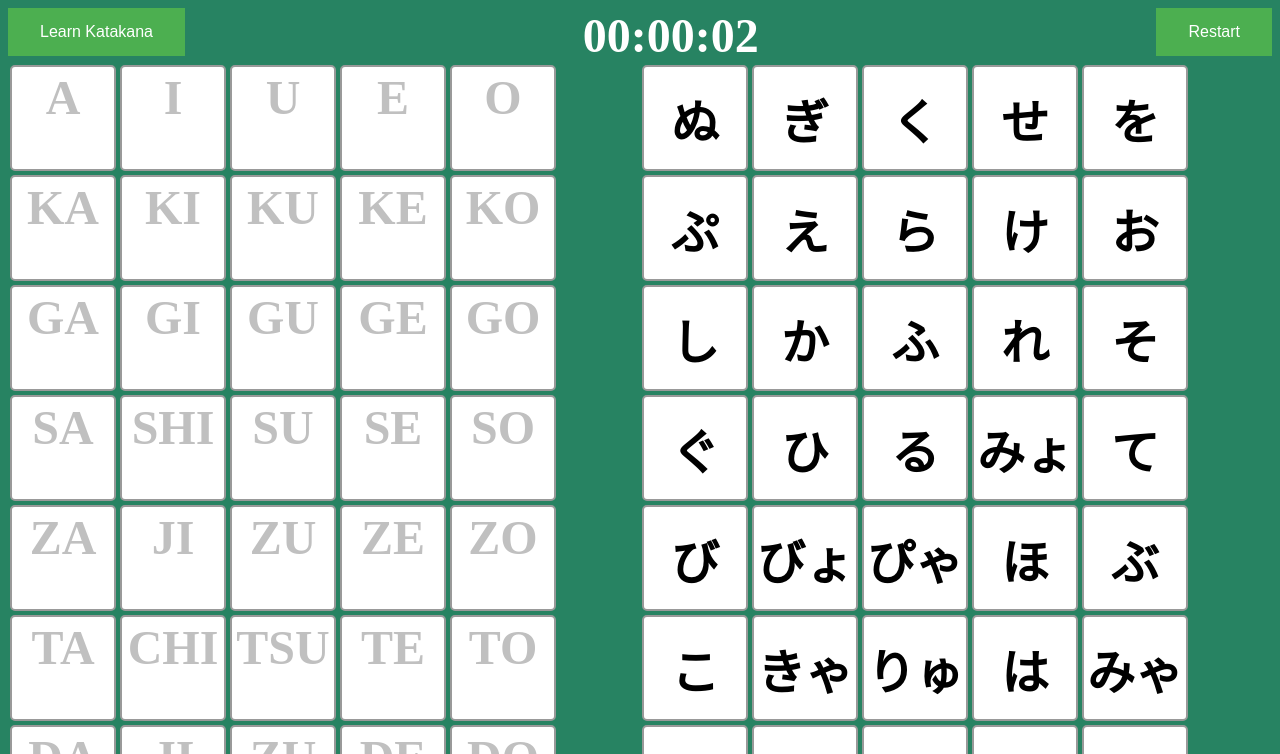
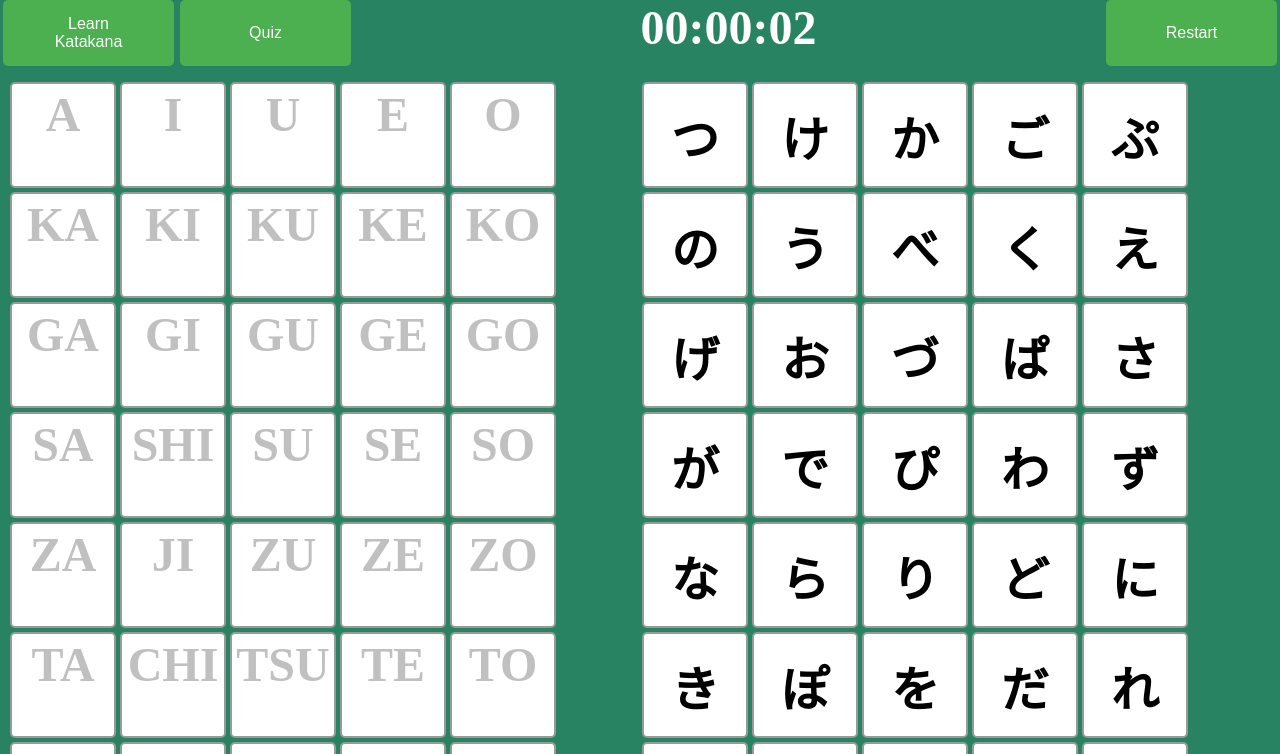
Before and after one commit to Oscarwa/jpLearn, a plain HTML site: page index.html in a window 1280 px wide. Both pictures are taken after a click on the button "Start". Shown: the top 754 px of the page. Drawn offline with Linux system fonts and the light colour scheme.

Commit message:
Improved UI and usability

```diff
--- a/index.html
+++ b/index.html
@@ -9,8 +9,9 @@
     <header class="container header">
       <button id="hiraganaMode" class="mode hide" onclick="mode(HIRAGANA)">Learn Hiragana</button>
       <button id="katakanaMode" class="mode hide" onclick="mode(KATAKANA)">Learn Katakana</button>
+      <button onclick="quiz()" class="hide quiz" id="quiz">Quiz</button>
       <button onclick="start(true)" id="start">Start</button>
-      <time id="time"></time>
+      <div id="score"></div>
       <button onclick="start()" class="hide restart" id="restart">Restart</button>
     </header>
     <div class="main">
@@ -55,37 +56,51 @@
 
       function drop(ev) {
         ev.preventDefault();
-        var data = ev.dataTransfer.getData("code");
+        let data = ev.dataTransfer.getData("code");
         let hiraganaBox = document.getElementById(data);
-        if(data === ev.target.dataset.code) {
-          ev.target.innerText = hiraganaBox.innerText;
+        let dropCode = ev.target.dataset.code || ev.target.parentElement.dataset.code;
+        let arrItem = hiragana.find(function(item) {
+          return item.sound === data;
+        });
+        if(data === dropCode) {
+          ev.target.innerHTML = "<b>" + dropCode + "</b>" + hiraganaBox.innerHTML;
           ev.target.classList.add('done')
+          let wClass = getTriesClass(arrItem.tries);
+          if(!!wClass) {
+            ev.target.classList.add(wClass);
+          }
           hiraganaBox.remove();
         } else {
-          let arrItem = hiragana.find(function(item) {
-            return item.sound === data;
-          });
+
           arrItem.tries = arrItem.tries || 0;
           arrItem.tries++;
           hiraganaBox.children[1].innerText = arrItem.tries;
-          switch (arrItem.tries) {
-            case 3:
-              hiraganaBox.classList.add('w1');
-              break;
-            case 5:
-              hiraganaBox.classList.add('w2');
-              break;
-            case 7:
-              hiraganaBox.classList.add('w3');
-              break;
-            case 10:
-              hiraganaBox.classList.add('w4');
-              break;
+          let wClass = getTriesClass(arrItem.tries);
+          if(!!wClass) {
+            hiraganaBox.classList.add(wClass);
           }
         }
       }
 
       const timer = new Timer();
+
+      function getTriesClass(tries) {
+        if(tries < 3){
+          return '';
+        } else if(tries < 5) {
+          return 'w1';
+        } else if(tries < 7) {
+          return 'w2';
+        } else if(tries < 10) {
+          return 'w3';
+        } else {
+          return 'w4';
+        }
+      }
+
+      function quiz() {
+
+      }
 
       function start(firstTime) {
         if(firstTime) {
@@ -100,7 +115,7 @@
         timer.start();
         timer.removeEventListener('secondsUpdated');
         timer.addEventListener('secondsUpdated', function (e) {
-            document.getElementById('time').innerHTML = timer.getTimeValues().toString();
+            document.getElementById('score').innerHTML = timer.getTimeValues().toString();
         });
 
         hiragana.forEach(item => {
@@ -120,7 +135,8 @@
 
         document.getElementById('start').classList.add('hide');
         document.getElementById('restart').classList.remove('hide');
-        document.getElementById('time').innerHTML = '00:00:00';
+        document.getElementById('quiz').classList.remove('hide');
+        document.getElementById('score').innerHTML = '00:00:00';
       }
 
       function drag(ev) {
@@ -128,101 +144,101 @@
       }
 
       const hiragana = [
-        {"code":1,"sound":"A","hiragana":"あ", "katakana": "ア", "tries": null},
-        {"code":2,"sound":"I","hiragana":"い", "katakana": "イ", "tries": null},
-        {"code":3,"sound":"U","hiragana":"う", "katakana": "ウ", "tries": null},
-        {"code":4,"sound":"E","hiragana":"え", "katakana": "エ", "tries": null},
-        {"code":5,"sound":"O","hiragana":"お", "katakana": "オ", "tries": null},
-        {"code":6,"sound":"KA","hiragana":"か", "katakana": "カ", "tries": null},
-        {"code":7,"sound":"KI","hiragana":"き", "katakana": "キ", "tries": null},
-        {"code":8,"sound":"KU","hiragana":"く", "katakana": "ク", "tries": null},
-        {"code":9,"sound":"KE","hiragana":"け", "katakana": "ケ", "tries": null},
-        {"code":10,"sound":"KO","hiragana":"こ", "katakana": "コ", "tries": null},
-        {"code":11,"sound":"GA","hiragana":"が", "katakana": "ガ", "tries": null},
-        {"code":12,"sound":"GI","hiragana":"ぎ", "katakana": "ギ", "tries": null},
-        {"code":13,"sound":"GU","hiragana":"ぐ", "katakana": "グ", "tries": null},
-        {"code":14,"sound":"GE","hiragana":"げ", "katakana": "ゲ", "tries": null},
-        {"code":15,"sound":"GO","hiragana":"ご", "katakana": "ゴ", "tries": null},
-        {"code":16,"sound":"SA","hiragana":"さ", "katakana": "サ", "tries": null},
-        {"code":17,"sound":"SHI","hiragana":"し", "katakana": "シ", "tries": null},
-        {"code":18,"sound":"SU","hiragana":"す", "katakana": "ス", "tries": null},
-        {"code":19,"sound":"SE","hiragana":"せ", "katakana": "セ", "tries": null},
-        {"code":20,"sound":"SO","hiragana":"そ", "katakana": "ソ", "tries": null},
-        {"code":21,"sound":"ZA","hiragana":"ざ", "katakana": "ザ", "tries": null},
-        {"code":22,"sound":"JI","hiragana":"じ", "katakana": "ジ", "tries": null},
-        {"code":23,"sound":"ZU","hiragana":"ず", "katakana": "ズ", "tries": null},
-        {"code":24,"sound":"ZE","hiragana":"ぜ", "katakana": "ゼ", "tries": null},
-        {"code":25,"sound":"ZO","hiragana":"ぞ", "katakana": "ゾ", "tries": null},
-        {"code":26,"sound":"TA","hiragana":"た", "katakana": "タ", "tries": null},
-        {"code":27,"sound":"CHI","hiragana":"ち", "katakana": "チ", "tries": null},
-        {"code":28,"sound":"TSU","hiragana":"つ", "katakana": "ツ", "tries": null},
-        {"code":29,"sound":"TE","hiragana":"て", "katakana": "テ", "tries": null},
-        {"code":30,"sound":"TO","hiragana":"と", "katakana": "ト", "tries": null},
-        {"code":31,"sound":"DA","hiragana":"だ", "katakana": "ダ", "tries": null},
-        {"code":32,"sound":"JI","hiragana":"ぢ", "katakana": "ヂ", "tries": null},
-        {"code":33,"sound":"ZU","hiragana":"づ", "katakana": "ヅ", "tries": null},
-        {"code":34,"sound":"DE","hiragana":"で", "katakana": "デ", "tries": null},
-        {"code":35,"sound":"DO","hiragana":"ど", "katakana": "ド", "tries": null},
-        {"code":36,"sound":"NA","hiragana":"な", "katakana": "ナ", "tries": null},
-        {"code":37,"sound":"NI","hiragana":"に", "katakana": "ニ", "tries": null},
-        {"code":38,"sound":"NU","hiragana":"ぬ", "katakana": "ヌ", "tries": null},
-        {"code":39,"sound":"NE","hiragana":"ね", "katakana": "ネ", "tries": null},
-        {"code":40,"sound":"NO","hiragana":"の", "katakana": "ノ", "tries": null},
-        {"code":41,"sound":"HA","hiragana":"は", "katakana": "ハ", "tries": null},
-        {"code":42,"sound":"HI","hiragana":"ひ", "katakana": "ヒ", "tries": null},
-        {"code":43,"sound":"FU","hiragana":"ふ", "katakana": "フ", "tries": null},
-        {"code":44,"sound":"HE","hiragana":"へ", "katakana": "ヘ", "tries": null},
-        {"code":45,"sound":"HO","hiragana":"ほ", "katakana": "ホ", "tries": null},
-        {"code":46,"sound":"BA","hiragana":"ば", "katakana": "バ", "tries": null},
-        {"code":47,"sound":"BI","hiragana":"び", "katakana": "ビ", "tries": null},
-        {"code":48,"sound":"BU","hiragana":"ぶ", "katakana": "ブ", "tries": null},
-        {"code":49,"sound":"BE","hiragana":"べ", "katakana": "ベ", "tries": null},
-        {"code":12412,"sound":"BO","hiragana":"ぼ", "katakana": "ボ", "tries": null},
-        {"code":12401,"sound":"PA","hiragana":"ぱ", "katakana": "パ", "tries": null},
-        {"code":12404,"sound":"PI","hiragana":"ぴ", "katakana": "ピ", "tries": null},
-        {"code":12407,"sound":"PU","hiragana":"ぷ", "katakana": "プ", "tries": null},
-        {"code":12410,"sound":"PE","hiragana":"ぺ", "katakana": "ペ", "tries": null},
-        {"code":12413,"sound":"PO","hiragana":"ぽ", "katakana": "ポ", "tries": null},
-        {"code":12414,"sound":"MA","hiragana":"ま", "katakana": "マ", "tries": null},
-        {"code":12415,"sound":"MI","hiragana":"み", "katakana": "ミ", "tries": null},
-        {"code":12416,"sound":"MU","hiragana":"む", "katakana": "ム", "tries": null},
-        {"code":12417,"sound":"ME","hiragana":"め", "katakana": "メ", "tries": null},
-        {"code":12418,"sound":"MO","hiragana":"も", "katakana": "モ", "tries": null},
-        {"code":12420,"sound":"YA","hiragana":"や", "katakana": "ヤ", "tries": null},
-        {"code":12422,"sound":"YU","hiragana":"ゆ", "katakana": "ユ", "tries": null},
-        {"code":12424,"sound":"YO","hiragana":"よ", "katakana": "ヨ", "tries": null},
-        {"code":12425,"sound":"RA","hiragana":"ら", "katakana": "ラ", "tries": null},
-        {"code":12426,"sound":"RI","hiragana":"り", "katakana": "リ", "tries": null},
-        {"code":12427,"sound":"RU","hiragana":"る", "katakana": "ル", "tries": null},
-        {"code":12428,"sound":"RE","hiragana":"れ", "katakana": "レ", "tries": null},
-        {"code":12429,"sound":"RO","hiragana":"ろ", "katakana": "ロ", "tries": null},
-        {"code":12431,"sound":"WA","hiragana":"わ", "katakana": "ワ", "tries": null},
-        {"code":12434,"sound":"WO","hiragana":"を", "katakana": "ヲ", "tries": null},
-        {"code":12435,"sound":"N","hiragana":"ん", "katakana": "ン", "tries": null},
-        {"code":12419,"sound":"KYA","hiragana":"きゃ", "katakana": "キャ", "tries": null},
-        {"code":12419,"sound":"KYU","hiragana":"きゅ", "katakana": "キュ", "tries": null},
-        {"code":12419,"sound":"KYO","hiragana":"きょ", "katakana": "キョ", "tries": null},
-        {"code":12419,"sound":"GYA","hiragana":"ぎゃ", "katakana": "ギャ", "tries": null},
-        {"code":12419,"sound":"GYU","hiragana":"ぎゅ", "katakana": "ギュ", "tries": null},
-        {"code":12419,"sound":"GYO","hiragana":"ぎょ", "katakana": "ギョ", "tries": null},
-        {"code":12419,"sound":"NYA","hiragana":"にゃ", "katakana": "ニャ", "tries": null},
-        {"code":12419,"sound":"NYU","hiragana":"にゅ", "katakana": "ニュ", "tries": null},
-        {"code":12419,"sound":"NYO","hiragana":"にょ", "katakana": "ニョ", "tries": null},
-        {"code":12419,"sound":"HYA","hiragana":"ひゃ", "katakana": "ヒャ", "tries": null},
-        {"code":12419,"sound":"HYU","hiragana":"ひゅ", "katakana": "ヒュ", "tries": null},
-        {"code":12419,"sound":"HYO","hiragana":"ひょ", "katakana": "ヒョ", "tries": null},
-        {"code":12419,"sound":"BYA","hiragana":"びゃ", "katakana": "ビャ", "tries": null},
-        {"code":12419,"sound":"BYU","hiragana":"びゅ", "katakana": "ビュ", "tries": null},
-        {"code":12419,"sound":"BYO","hiragana":"びょ", "katakana": "ビョ", "tries": null},
-        {"code":12419,"sound":"PYA","hiragana":"ぴゃ", "katakana": "ピャ", "tries": null},
-        {"code":12419,"sound":"PYU","hiragana":"ぴゅ", "katakana": "ピュ", "tries": null},
-        {"code":12419,"sound":"PYO","hiragana":"ぴょ", "katakana": "ピョ", "tries": null},
-        {"code":12419,"sound":"MYA","hiragana":"みゃ", "katakana": "ミャ", "tries": null},
-        {"code":12419,"sound":"MYU","hiragana":"みゅ", "katakana": "ミュ", "tries": null},
-        {"code":12419,"sound":"MYO","hiragana":"みょ", "katakana": "ミョ", "tries": null},
-        {"code":12419,"sound":"RYA","hiragana":"りゃ", "katakana": "リャ", "tries": null},
-        {"code":12419,"sound":"RYU","hiragana":"りゅ", "katakana": "リュ", "tries": null},
-        {"code":12419,"sound":"RYO","hiragana":"りょ", "katakana": "リョ", "tries": null},
+        {"sound":"A","hiragana":"あ", "katakana": "ア", "tries": null},
+        {"sound":"I","hiragana":"い", "katakana": "イ", "tries": null},
+        {"sound":"U","hiragana":"う", "katakana": "ウ", "tries": null},
+        {"sound":"E","hiragana":"え", "katakana": "エ", "tries": null},
+        {"sound":"O","hiragana":"お", "katakana": "オ", "tries": null},
+        {"sound":"KA","hiragana":"か", "katakana": "カ", "tries": null},
+        {"sound":"KI","hiragana":"き", "katakana": "キ", "tries": null},
+        {"sound":"KU","hiragana":"く", "katakana": "ク", "tries": null},
+        {"sound":"KE","hiragana":"け", "katakana": "ケ", "tries": null},
+        {"sound":"KO","hiragana":"こ", "katakana": "コ", "tries": null},
+        {"sound":"GA","hiragana":"が", "katakana": "ガ", "tries": null},
+        {"sound":"GI","hiragana":"ぎ", "katakana": "ギ", "tries": null},
+        {"sound":"GU","hiragana":"ぐ", "katakana": "グ", "tries": null},
+        {"sound":"GE","hiragana":"げ", "katakana": "ゲ", "tries": null},
+        {"sound":"GO","hiragana":"ご", "katakana": "ゴ", "tries": null},
+        {"sound":"SA","hiragana":"さ", "katakana": "サ", "tries": null},
+        {"sound":"SHI","hiragana":"し", "katakana": "シ", "tries": null},
+        {"sound":"SU","hiragana":"す", "katakana": "ス", "tries": null},
+        {"sound":"SE","hiragana":"せ", "katakana": "セ", "tries": null},
+        {"sound":"SO","hiragana":"そ", "katakana": "ソ", "tries": null},
+        {"sound":"ZA","hiragana":"ざ", "katakana": "ザ", "tries": null},
+        {"sound":"JI","hiragana":"じ", "katakana": "ジ", "tries": null},
+        {"sound":"ZU","hiragana":"ず", "katakana": "ズ", "tries": null},
+        {"sound":"ZE","hiragana":"ぜ", "katakana": "ゼ", "tries": null},
+        {"sound":"ZO","hiragana":"ぞ", "katakana": "ゾ", "tries": null},
+        {"sound":"TA","hiragana":"た", "katakana": "タ", "tries": null},
+        {"sound":"CHI","hiragana":"ち", "katakana": "チ", "tries": null},
+        {"sound":"TSU","hiragana":"つ", "katakana": "ツ", "tries": null},
+        {"sound":"TE","hiragana":"て", "katakana": "テ", "tries": null},
+        {"sound":"TO","hiragana":"と", "katakana": "ト", "tries": null},
+        {"sound":"DA","hiragana":"だ", "katakana": "ダ", "tries": null},
+        {"sound":"JI","hiragana":"ぢ", "katakana": "ヂ", "tries": null},
+        {"sound":"ZU","hiragana":"づ", "katakana": "ヅ", "tries": null},
+        {"sound":"DE","hiragana":"で", "katakana": "デ", "tries": null},
+        {"sound":"DO","hiragana":"ど", "katakana": "ド", "tries": null},
+        {"sound":"NA","hiragana":"な", "katakana": "ナ", "tries": null},
+        {"sound":"NI","hiragana":"に", "katakana": "ニ", "tries": null},
+        {"sound":"NU","hiragana":"ぬ", "katakana": "ヌ", "tries": null},
+        {"sound":"NE","hiragana":"ね", "katakana": "ネ", "tries": null},
+        {"sound":"NO","hiragana":"の", "katakana": "ノ", "tries": null},
+        {"sound":"HA","hiragana":"は", "katakana": "ハ", "tries": null},
+        {"sound":"HI","hiragana":"ひ", "katakana": "ヒ", "tries": null},
+        {"sound":"FU","hiragana":"ふ", "katakana": "フ", "tries": null},
+        {"sound":"HE","hiragana":"へ", "katakana": "ヘ", "tries": null},
+        {"sound":"HO","hiragana":"ほ", "katakana": "ホ", "tries": null},
+        {"sound":"BA","hiragana":"ば", "katakana": "バ", "tries": null},
+        {"sound":"BI","hiragana":"び", "katakana": "ビ", "tries": null},
+        {"sound":"BE","hiragana":"べ", "katakana": "ベ", "tries": null},
+        {"sound":"BU","hiragana":"ぶ", "katakana": "ブ", "tries": null},
+        {"sound":"BO","hiragana":"ぼ", "katakana": "ボ", "tries": null},
+        {"sound":"PA","hiragana":"ぱ", "katakana": "パ", "tries": null},
+        {"sound":"PI","hiragana":"ぴ", "katakana": "ピ", "tries": null},
+        {"sound":"PU","hiragana":"ぷ", "katakana": "プ", "tries": null},
+        {"sound":"PE","hiragana":"ぺ", "katakana": "ペ", "tries": null},
+        {"sound":"PO","hiragana":"ぽ", "katakana": "ポ", "tries": null},
+        {"sound":"MA","hiragana":"ま", "katakana": "マ", "tries": null},
+        {"sound":"MI","hiragana":"み", "katakana": "ミ", "tries": null},
+        {"sound":"MU","hiragana":"む", "katakana": "ム", "tries": null},
+        {"sound":"ME","hiragana":"め", "katakana": "メ", "tries": null},
+        {"sound":"MO","hiragana":"も", "katakana": "モ", "tries": null},
+        {"sound":"YA","hiragana":"や", "katakana": "ヤ", "tries": null},
+        {"sound":"YU","hiragana":"ゆ", "katakana": "ユ", "tries": null},
+        {"sound":"YO","hiragana":"よ", "katakana": "ヨ", "tries": null},
+        {"sound":"RA","hiragana":"ら", "katakana": "ラ", "tries": null},
+        {"sound":"RI","hiragana":"り", "katakana": "リ", "tries": null},
+        {"sound":"RU","hiragana":"る", "katakana": "ル", "tries": null},
+        {"sound":"RE","hiragana":"れ", "katakana": "レ", "tries": null},
+        {"sound":"RO","hiragana":"ろ", "katakana": "ロ", "tries": null},
+        {"sound":"WA","hiragana":"わ", "katakana": "ワ", "tries": null},
+        {"sound":"WO","hiragana":"を", "katakana": "ヲ", "tries": null},
+        {"sound":"N","hiragana":"ん", "katakana": "ン", "tries": null},
+        /*{"extended": true, "sound":"KYA","hiragana":"きゃ", "katakana": "キャ", "tries": null},
+        {"extended": true, "sound":"KYU","hiragana":"きゅ", "katakana": "キュ", "tries": null},
+        {"extended": true, "sound":"KYO","hiragana":"きょ", "katakana": "キョ", "tries": null},
+        {"extended": true, "sound":"GYA","hiragana":"ぎゃ", "katakana": "ギャ", "tries": null},
+        {"extended": true, "sound":"GYU","hiragana":"ぎゅ", "katakana": "ギュ", "tries": null},
+        {"extended": true, "sound":"GYO","hiragana":"ぎょ", "katakana": "ギョ", "tries": null},
+        {"extended": true, "sound":"NYA","hiragana":"にゃ", "katakana": "ニャ", "tries": null},
+        {"extended": true, "sound":"NYU","hiragana":"にゅ", "katakana": "ニュ", "tries": null},
+        {"extended": true, "sound":"NYO","hiragana":"にょ", "katakana": "ニョ", "tries": null},
+        {"extended": true, "sound":"HYA","hiragana":"ひゃ", "katakana": "ヒャ", "tries": null},
+        {"extended": true, "sound":"HYU","hiragana":"ひゅ", "katakana": "ヒュ", "tries": null},
+        {"extended": true, "sound":"HYO","hiragana":"ひょ", "katakana": "ヒョ", "tries": null},
+        {"extended": true, "sound":"BYA","hiragana":"びゃ", "katakana": "ビャ", "tries": null},
+        {"extended": true, "sound":"BYU","hiragana":"びゅ", "katakana": "ビュ", "tries": null},
+        {"extended": true, "sound":"BYO","hiragana":"びょ", "katakana": "ビョ", "tries": null},
+        {"extended": true, "sound":"PYA","hiragana":"ぴゃ", "katakana": "ピャ", "tries": null},
+        {"extended": true, "sound":"PYU","hiragana":"ぴゅ", "katakana": "ピュ", "tries": null},
+        {"extended": true, "sound":"PYO","hiragana":"ぴょ", "katakana": "ピョ", "tries": null},
+        {"extended": true, "sound":"MYA","hiragana":"みゃ", "katakana": "ミャ", "tries": null},
+        {"extended": true, "sound":"MYU","hiragana":"みゅ", "katakana": "ミュ", "tries": null},
+        {"extended": true, "sound":"MYO","hiragana":"みょ", "katakana": "ミョ", "tries": null},
+        {"extended": true, "sound":"RYA","hiragana":"りゃ", "katakana": "リャ", "tries": null},
+        {"extended": true, "sound":"RYU","hiragana":"りゅ", "katakana": "リュ", "tries": null},
+        {"extended": true, "sound":"RYO","hiragana":"りょ", "katakana": "リョ", "tries": null},*/
       ];
 
 
--- a/main.css
+++ b/main.css
@@ -6,6 +6,7 @@ body  {
   display: flex;
   font-size: 3em;
   font-weight: bold;
+  margin-top: 80px;
 }
 
 .hide {
@@ -22,6 +23,12 @@ header {
   font-size: 3rem;
   color: white;
   font-weight: bold;
+  display: flex;
+  position: fixed;
+  width: 100%;
+  z-index: 3;
+  left: 0;
+  top: 0;
 }
 
 button {
@@ -33,13 +40,19 @@ button {
   text-decoration: none;
   display: inline-block;
   font-size: 16px;
+  border-radius: 5px;
+  margin: 0 3px;
 }
 
 .restart {
-  float: right;
+  flex: 1
 }
-.mode {
-  float: left;
+.mode, .quiz {
+  flex: 1
+}
+
+#score {
+  flex: 7
 }
 
 .box {
@@ -56,7 +69,6 @@ button {
 }
 .box span {
   position: relative;
-  top: .5em;
 }
 .box i {
     font-size: 0.5em;
@@ -87,6 +99,23 @@ button {
     color: white;
     background-color: #7dcc7f;
 }
+.done b {
+  font-size: .3em;
+  display: block;
+}
+
+.done.w1 {
+  background-color: #f4b042;
+}
+.done.w2 {
+  background-color: #f48641;
+}
+.done.w3 {
+  background-color: #f74d2e;
+}
+.done.w4 {
+  background-color: #f72d2d;
+}
 
 .row  {
   display: flex;
```
Lines whose indentation alone changed are shown as unchanged.
